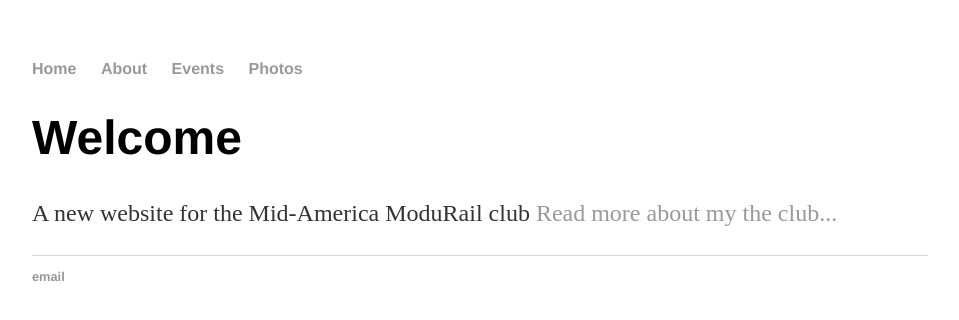
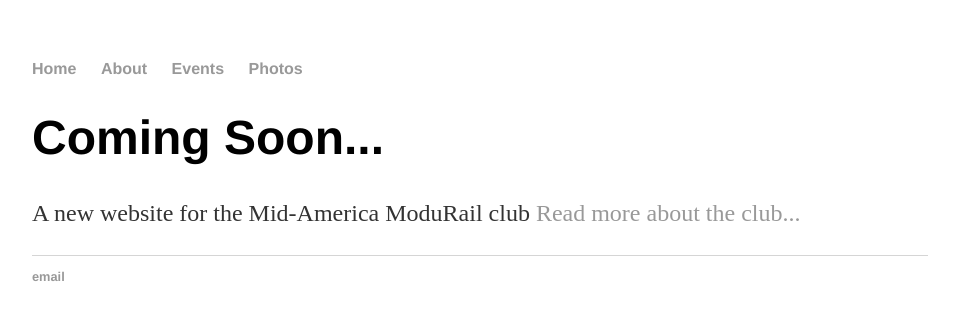
Before and after one commit to MidAmericaModuRail/MidAmericaModuRail.github.io, a Jekyll site: the page built from index.html, in a window 1280 px wide. Shown: the top 320 px of the page, without its empty margins (160-1119 px from the left). Built offline with Jekyll 4.4.1, drawn with Linux system fonts in a browser that asks for light colours.

Commit message:
Update index.html

```diff
--- a/index.html
+++ b/index.html
@@ -3,6 +3,6 @@ layout: default
 title: Mid-America ModuRail
 ---
 <div class="blurb">
-	<h1>Welcome</h1>
-	<p>A new website for the Mid-America ModuRail club <a href="/about">Read more about my the club...</a></p>
+	<h1>Coming Soon...</h1>
+	<p>A new website for the Mid-America ModuRail club <a href="/about">Read more about the club...</a></p>
 </div><!-- /.blurb -->
```
